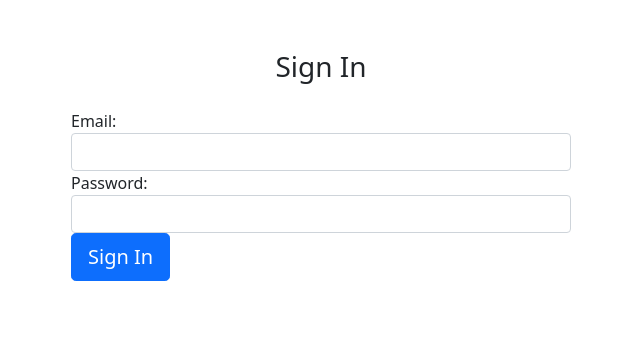
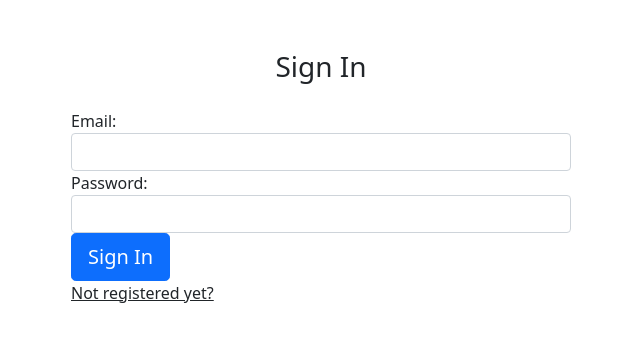
Before and after one commit to SuprinaTamrakar/patient-profile-mgmt, a React (Create React App) app in the folder front-end/: page / in a window 1280 px wide. Both pictures are taken after a click on the element "Already registered?". Shown: the top 342 px of the page, without its empty margins (319-959 px from the left). Built offline with nearby package versions, Linux system fonts and the light colour scheme.

Commit message:
Implement Sign Up implementation

```diff
--- a/front-end/src/Components/sign-in.js
+++ b/front-end/src/Components/sign-in.js
@@ -4,7 +4,7 @@ import { useNavigate } from "react-router-dom";
 import * as Yup from "yup";
 import { Formik, Form, Field, ErrorMessage } from "formik";
 import { FormGroup, Button } from "react-bootstrap";
-import { PATIENT_LIST } from ".././Constants/Routes";
+import { PATIENT_LIST, SIGN_UP } from ".././Constants/Routes";
 
 const SignIn = (props) => {
   const [formValues] = useState({
@@ -18,6 +18,11 @@ const SignIn = (props) => {
   });
 
   const navigate = useNavigate();
+
+  const signUp = () => {
+    navigate(SIGN_UP);
+  };
+
   const [authenticated, setauthenticated] = useState(
     localStorage.getItem(localStorage.getItem("authenticated") || false)
   );
@@ -67,6 +72,9 @@ const SignIn = (props) => {
           </Button>
         </Form>
       </Formik>
+      <u className="forgot-password text-right" onClick={signUp}>
+        Not registered yet?
+      </u>
     </div>
   );
 };
--- a/front-end/src/Constants/Routes.js
+++ b/front-end/src/Constants/Routes.js
@@ -2,3 +2,4 @@ export const CREATE_PATIENT = '/create-patient';
 export const EDIT_PATIENT = '/update-patient/:id';
 export const PATIENT_LIST = '/patient-list';
 export const SIGN_IN = '/sign-in';
+export const SIGN_UP = '/';
```
